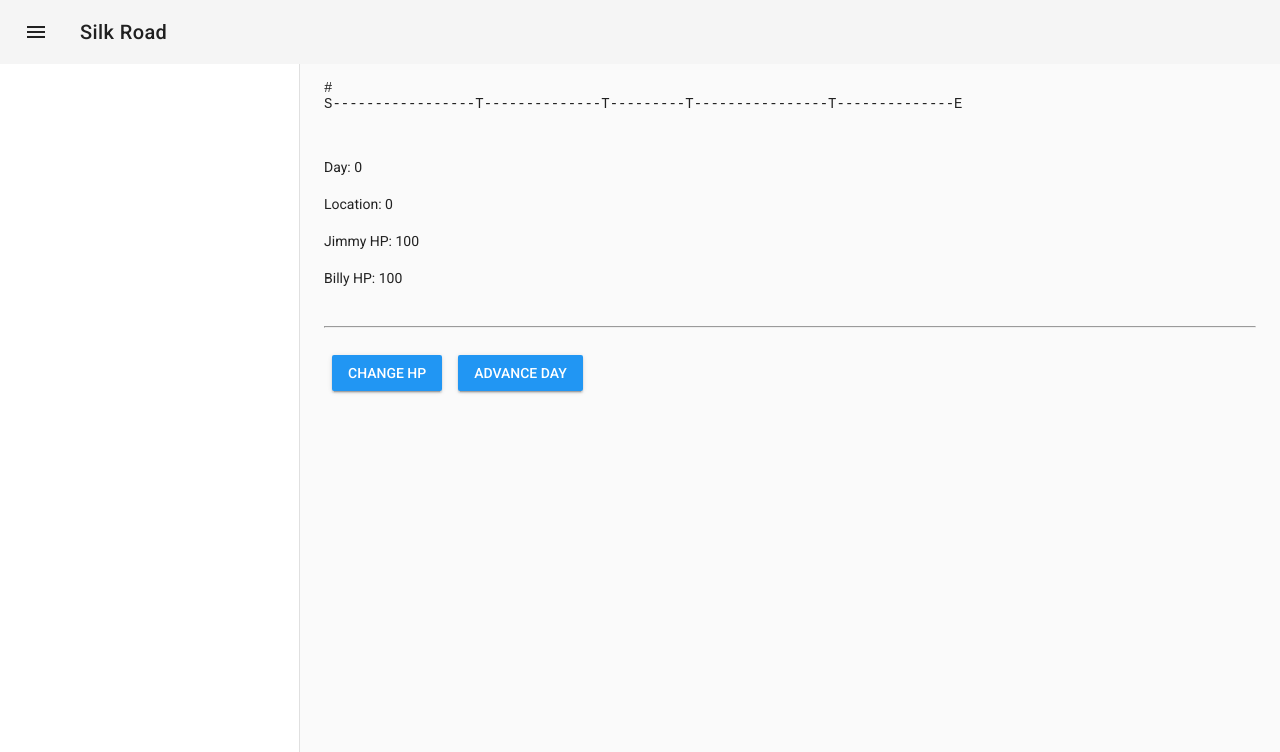
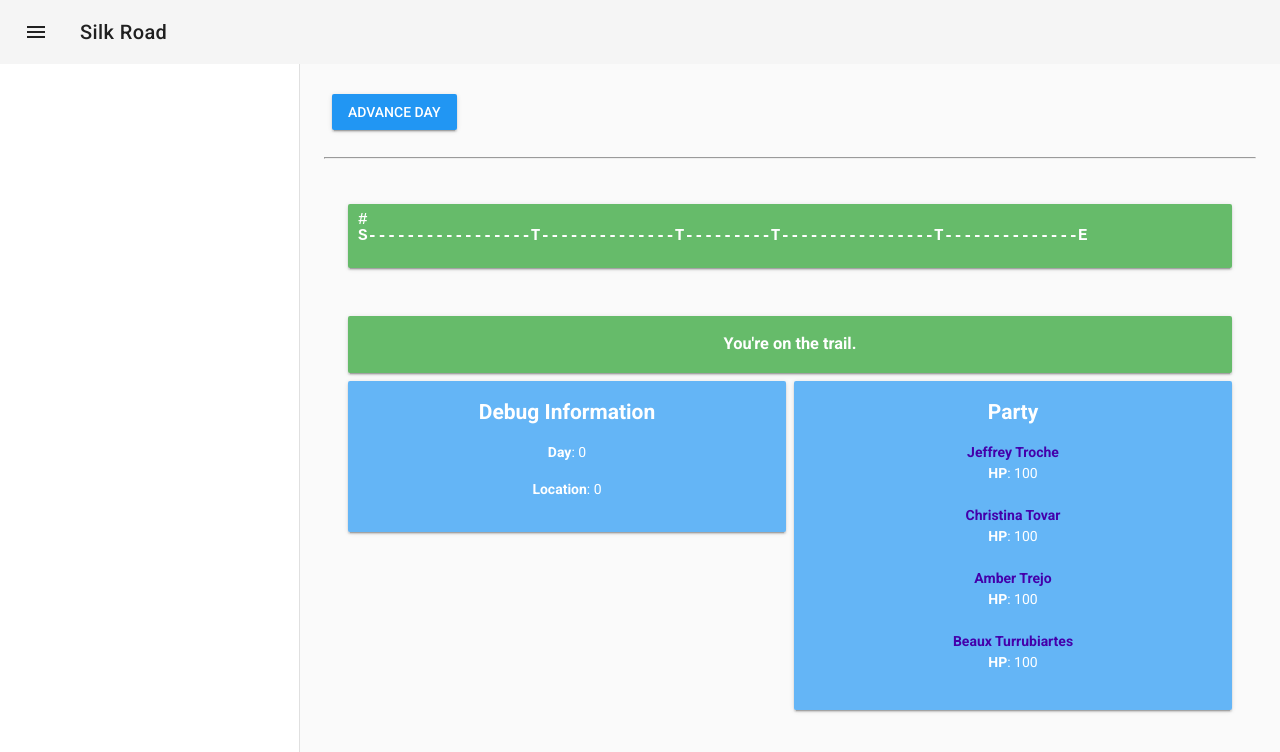
Before and after one commit to kelseight/silk_road, a Vue app: page /#/ in a window 1280 px wide. Shown: the top 752 px of the page. Built offline with nearby package versions, Linux system fonts and the light colour scheme.

Commit message:
Added town info, added party info.

```diff
--- a/src/components/Game.vue
+++ b/src/components/Game.vue
@@ -1,16 +1,61 @@
 <template>
   <v-container fluid>
+
+    <v-btn color="info" :disabled="atEnd" @click="nextDay()">Advance Day</v-btn>
+
+    <br/><br/><hr/><br/>
+
     <mini-map/>
-    <p v-if="currentTown"><v-icon>home</v-icon> You arrive at {{currentTown}}.</p>
-    <p v-else-if="atEnd"><v-icon>business</v-icon>You reached the end!</p>
-    <p v-else>&nbsp;</p>
-    <p>Day: {{ $store.state.currentPlayerInfo.day }}</p>
-    <p>Location: {{ currentPlayerLocation }}</p>
-    <p>Jimmy HP: {{ $store.state.partyMembers["Jimmy"]["hp"] }}</p>
-    <p>Billy HP: {{ $store.state.partyMembers["Billy"]["hp"] }}</p>
-    <br/><hr/><br/>
-    <v-btn color="info" @click="hurtCharacter()">Change HP</v-btn>
-    <v-btn color="info" :disabled="atEnd" @click="nextDay()">Advance Day</v-btn>
+
+    <v-container grid-list-md text-xs-center>
+      <v-layout row wrap>
+        <v-flex xs12>
+          <v-card dark color="green lighten-1" v-if="currentTown">
+            <v-card-text class="px-0">
+              <h3><v-icon>home</v-icon> You arrive at {{currentTown}}.</h3>
+            </v-card-text>
+          </v-card>
+          <v-card dark color="green lighten-1" v-else-if="atEnd">
+            <v-card-text class="px-0">
+              <h3><v-icon>business</v-icon>You reached the end!</h3>
+            </v-card-text>
+          </v-card>
+          <v-card dark color="green lighten-1" v-else>
+            <v-card-text class="px-0">
+              <h3>You're on the trail.</h3>
+            </v-card-text>
+          </v-card>
+        </v-flex>
+
+        <v-flex xs6>
+          <v-card dark color="blue lighten-2">
+            <v-card-text class="px-0">
+              <h2>Debug Information</h2>
+              <p><b>Day</b>: {{ $store.state.currentPlayerInfo.day }}</p>
+              <p><b>Location</b>: {{ currentPlayerLocation }}</p>
+            </v-card-text>
+          </v-card>
+        </v-flex>
+
+        <v-flex xs6>
+          <v-card dark color="blue lighten-2">
+            <v-card-text class="px-0">
+              <h2>Party</h2>
+              <ul style="list-style-type: none; padding: 0; margin: 0;">
+                <li v-for="(partyMemberInfo, partyMember, index) in partyMembers" :key="`partyMember-${index}`">
+                  <ul style="list-style-type: none; padding: 0; margin: 0;">
+                    <li><b><span style="color: #4400aa;">{{ partyMember }}</span></b></li>
+                    <li><b>HP</b>: {{ partyMemberInfo.hp }}</li>
+                    <li>&nbsp;</li>
+                  </ul>
+                </li>
+              </ul>
+            </v-card-text>
+          </v-card>
+        </v-flex>
+
+      </v-layout>
+    </v-container>
   </v-container>
 </template>
 
@@ -27,15 +72,15 @@ export default {
   computed: {
     currentPlayerLocation () {
       return this.$store.state.currentPlayerInfo.location
+    },
+    partyInventory () {
+      return this.$store.state.partyInfo.inventory
+    },
+    partyMembers () {
+      return this.$store.state.partyInfo.partyMembers
     }
   },
   methods: {
-    hurtCharacter: function () {
-      var hpChange = Math.floor((Math.random() - 0.5) * 20)
-      var member = 'Jimmy'
-
-      this.$store.commit('modifyHP', {member: member, amount: hpChange})
-    },
     nextDay: function () {
       var locationDelta = Math.floor((Math.random()) * 10) + 1
       this.$store.commit('advanceDay')
@@ -75,3 +120,9 @@ export default {
   }
 }
 </script>
+
+<style scoped>
+h2 {
+  margin-bottom: 1rem;
+}
+</style>
--- a/src/components/parts/MiniMap.vue
+++ b/src/components/parts/MiniMap.vue
@@ -1,8 +1,16 @@
 <template>
-  <div>
-    <p class="map-text" v-html="playerMap.join('')"></p>
-    <p class="map-text" v-html="worldMap.join('')"></p>
-  </div>
+  <v-container text-xs>
+    <v-layout row wrap>
+      <v-flex xs12>
+        <v-card dark color="green lighten-1">
+          <v-card-text class="px-0">
+            <p class="map-text" v-html="playerMap.join('')"></p>
+            <p class="map-text" v-html="worldMap.join('')"></p>
+          </v-card-text>
+        </v-card>
+      </v-flex>
+    </v-layout>
+  </v-container>
 </template>
 
 <script>
@@ -56,5 +64,8 @@ export default {
   font-family: monospace;
   padding-bottom: 0;
   line-height: 0;
+  font-weight: bolder;
+  font-size: 16px;
+  margin-left: 10px
 }
 </style>
--- a/src/main.js
+++ b/src/main.js
@@ -9,6 +9,7 @@ import 'vuetify/dist/vuetify.min.css'
 
 // Scripts
 import makeTownInfo from './scripts/makeTownInfo.js'
+import makePartyInfo from './scripts/makePartyInfo.js'
 
 // Components
 import MiniMap from './components/parts/MiniMap.vue'
@@ -25,18 +26,13 @@ const currentPlayerInfo = {
 }
 
 const townInfo = makeTownInfo()
+const partyInfo = makePartyInfo()
 
 const store = new Vuex.Store({
   state: {
     currentPlayerInfo: currentPlayerInfo,
+    partyInfo: partyInfo,
     townInfo: townInfo,
-    partyMembers: {
-      'Billy': {hp: 100},
-      'Jimmy': {hp: 100}
-    },
-    inventory: [
-      {item: 'salt', amount: 10}
-    ],
     mapLength: 75
   },
   mutations: {
--- /dev/null
+++ b/src/scripts/makePartyInfo.js
@@ -0,0 +1,38 @@
+function makeRandomName () {
+  var firstNames = ['Anus', 'Spuds', 'Jeffrey', 'Jebediah', 'Geralt',
+    'Pugsley', 'Nevaeh', 'Sabrina', 'John', 'Jake', 'Jill', 'Amber',
+    'Jimmy', 'Jennifer', 'Brad', 'Brian', 'Beaux', 'Christina', 'Kelly',
+    'Rebius']
+  var surNames = ['Carlisle', 'MacKenzie', 'Tiefenthaler', 'Crunk',
+    'Addams', 'Priest', 'Aronofsky', 'Easton', 'Tosqui', 'Tostado',
+    'Tovar', 'Tranquilino', 'Trebino', 'Trejo', 'Trevino', 'Trexo',
+    'Trillo', 'Trinidad', 'Tristan', 'Triyo', 'Troche', 'Troncoso',
+    'Trujillo', 'Truxeque', 'Truxillo', 'Tunal', 'Turrubiartes',
+    'Ubaldo', 'Uballe', 'Ubeda', 'Udave']
+
+  var firstName = firstNames[Math.floor(firstNames.length * Math.random())]
+  var surName = surNames[Math.floor(surNames.length * Math.random())]
+
+  return firstName + ' ' + surName
+}
+
+function makePartyInfo (nMembers = 4,
+                        startingHP = 100,
+                        startingInventory = {'salt': 20}
+                      ) {
+  var partyInfo = {}
+
+  // Make player details
+  var partyMembers = {}
+  for (var idx = 0; idx < nMembers; idx++) {
+    // TODO: Check for no dupes.
+    partyMembers[makeRandomName()] = {hp: 100}
+  }
+
+  partyInfo['partyMembers'] = partyMembers
+  partyInfo['inventory'] = startingInventory
+
+  return partyInfo
+}
+
+export default makePartyInfo
--- a/src/scripts/makeTownInfo.js
+++ b/src/scripts/makeTownInfo.js
@@ -3,8 +3,8 @@ function makeRandomTownName () {
     'Blood', 'Banana', 'Apple', 'Coconut', 'Lock', 'Java',
     'Anana', 'Anna', 'Water', 'Pill', 'Sheet', 'Lake', 'Skag',
     'June', 'Kill', 'Murder']
-  var lastPart = ['gate', 'way', 'town', 'smith', 'sdale', 'mountain',
-    ' Lake', ' Hollows', ' Hallows', 'stench', 'grove',
+  var lastPart = ['gate', 'way', 'town', 'smith', 'sdale', ' Mountain',
+    ' Lake', ' Hollows', ' Hallows', 'stench', 'sgrove', ' Grove',
     'sberg']
 
   var first = firstPart[Math.floor(firstPart.length * Math.random())]
```
